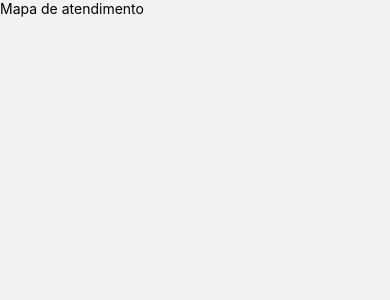
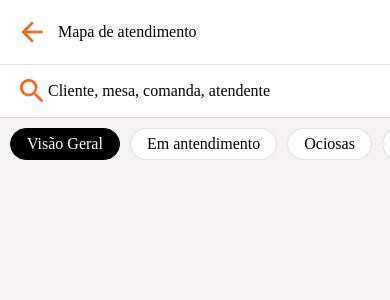
Before and after one commit to G4briel25/MyApp, a React Native app: screen /MapaAtendimento in a window 390 px wide. Before the commit this address had no page. Shown: the top 300 px of the page. Built offline with nearby package versions, Linux system fonts and the light colour scheme.

Commit message:
botões para filtrar mesas feito.

```diff
--- a/App.tsx
+++ b/App.tsx
@@ -12,8 +12,8 @@ export default function App() {
     <NavigationContainer>
       <Stack.Navigator>
         <Stack.Screen name='Mapa Atendimento' component={MapaAtendimento} options={{ headerShown: false }} />
+        <Stack.Screen name="Home" component={HomeScreen} options={{ headerShown: false }} />
         <Stack.Screen name='Novo Pedido' component={ModalNovoPedido} options={{ headerShown: false }} />
-        <Stack.Screen name="Home" component={HomeScreen} options={{ headerShown: false }} />
       </Stack.Navigator>
     </NavigationContainer>
   );
--- a/src/styles/styleCss.ts
+++ b/src/styles/styleCss.ts
@@ -1,27 +1,30 @@
 import styled from 'styled-components/native';
 
 const HomeContainer = styled.View`
-  display: flex;
-  padding: 16px 0;
-  justify-content: center;
-  align-items: center;
+  background-color: #FFF;
 `;
 
-const HomeTitle = styled.Text`
-  font-size: 28px;
-  height: 56px;
+const HomeContainerTitle = styled.View`
   width: 100%;
-  text-align: center;
-  font-family: 'Poppins-Light';
-  color: #EF5E1A;
+  padding: 10px 0;
   border-bottom-width: 1px;
   border-bottom-color: #DDD;
   border-bottom-style: solid;
 `;
 
+const HomeTitle = styled.Text`
+  background-color: #FFF;
+  font-size: 28px;
+  text-align: center;
+  font-family: 'Poppins-Light';
+  color: #EF5E1A;
+`;
+
 const BodyContainer = styled.View`
   width: 100%;
+  height: 100%;
   padding: 16px;
+  background-color: #FFF;
 `;
 
 const BodyTitle = styled.Text`
@@ -45,7 +48,7 @@ const MesaContainer = styled.View`
 // Componente MesaCards
 const MesaCards = styled.View`
   padding: 16px;
-  background-color: #dfdfdfff;
+  background-color: #F4F2F2;
   border-radius: 8px;
   height: 156px;
   width: 48%;
@@ -124,12 +127,71 @@ const TipoPedidoText = styled.Text`
 
 
 // Componente MapaAtendimento
+const MapaAtendimentoContainer = styled.View`
+  background-color: #F4F2F2;
+  flex: 1;
+`;
+
 const MapaAtendimentoHeader = styled.View`
+  flex-direction: row;
+  align-items: center;
+  padding: 16px;
+  border-bottom-width: 1px;
+  border-bottom-color: #DDD;
+  border-bottom-style: solid;
+  background-color: #FFF;
+`;
 
+const MapaAtendimentoTitle = styled.Text`
+  font-size: 16px;
+  margin-left: 10px;
+  font-family: 'Poppins-Medium';
+`;
+
+const MapaAtendimentoPesquisa = styled.View`
+  flex-direction: row;
+  align-items: center;
+  padding: 10px 16px;
+  background-color: #FFF;
+  border-bottom-width: 1px;
+  border-bottom-color: #DDD;
+  border-bottom-style: solid;
+`;
+
+const MapaAtendimentoInput = styled.TextInput`
+  width: 100%;
+  font-size: 16px;
+  font-family: 'Poppins-Light';
+`;
+
+const MapaAtendimentoBotoes = styled.View`
+  padding: 10px 0 10px 10px;
+  flex-direction: row;
+  align-items: center;
+`;
+
+const MapaAtendimentoTouchableOpacity = styled.TouchableOpacity`
+  height: 32px;
+  border-radius: 16px;
+  background-color: ${props => props.isActive ? '#000' : '#FFF'};
+  border-width: 1px;
+  border-color: ${props => props.isActive ? '#000' : '#DDD'};
+  padding: 0 16px;
+  justify-content: center;
+  align-items: center;
+  margin-right: 10px;
+`;
+
+const MapaAtendimentoTouchTitle = styled.Text`
+  font-size: 16px;
+  font-family: 'Poppins-Medium';
+  color: ${props => props.isActive ? '#FFF' : '#000'};
+  text-align: center;
 `;
 
 export {
   HomeContainer,
+  HomeContainerTitle,
   HomeTitle,
   BodyContainer,
   BodyTitle,
@@ -145,4 +207,12 @@ export {
   TipoPedidoContainerLeft,
   TipoPedidoContainerRight,
   TipoPedidoText,
+  MapaAtendimentoContainer,
+  MapaAtendimentoHeader,
+  MapaAtendimentoTitle,
+  MapaAtendimentoPesquisa,
+  MapaAtendimentoInput,
+  MapaAtendimentoBotoes,
+  MapaAtendimentoTouchableOpacity,
+  MapaAtendimentoTouchTitle,
 };
--- a/src/views/home/Home.tsx
+++ b/src/views/home/Home.tsx
@@ -1,11 +1,13 @@
 import React from 'react';
-import { HomeContainer, HomeTitle, BodyContainer, BodyTitle, BodySubTitle, MesaContainer } from '../../styles/styleCss';
+import { HomeContainer, HomeTitle, BodyContainer, BodyTitle, BodySubTitle, MesaContainer, HomeContainerTitle } from '../../styles/styleCss';
 import MesaCard from '../../components/MesaCard/MesaCard';
 
 export default function HomeScreen() {
     return (
         <HomeContainer>
-            <HomeTitle>Pigz Comanda</HomeTitle>
+            <HomeContainerTitle>
+              <HomeTitle>Pigz Comanda</HomeTitle>
+            </HomeContainerTitle>
 
             <BodyContainer>
               <BodyTitle>Caixa 10</BodyTitle>
--- a/src/views/mapa-atendimento/MapaAtendimento.tsx
+++ b/src/views/mapa-atendimento/MapaAtendimento.tsx
@@ -1,9 +1,74 @@
-import { Text, View } from "react-native";
+import React, { useState } from 'react';
+import { FlatList } from 'react-native';
+import Icon from 'react-native-vector-icons/MaterialIcons';
+import {
+    MapaAtendimentoBotoes,
+    MapaAtendimentoContainer,
+    MapaAtendimentoHeader,
+    MapaAtendimentoInput,
+    MapaAtendimentoPesquisa,
+    MapaAtendimentoTitle,
+    MapaAtendimentoTouchableOpacity,
+    MapaAtendimentoTouchTitle
+} from "../../styles/styleCss";
 
 export default function MapaAtendimento() {
-    return(
-        <View>
-            <Text>Mapa de atendimento</Text>
-        </View>
+
+    const [activeButton, setActiveButton] = useState('Visão Geral');
+
+    const otherButtons = [
+        'Em antendimento',
+        'Ociosas',
+        'Disponíveis',
+        'Sem pedidos',
+        'Meus atendimentos'
+    ];
+
+    const renderButton = ({ item }) => (
+        <MapaAtendimentoTouchableOpacity
+            isActive={activeButton === item}
+            onPress={() => setActiveButton(item)}
+        >
+            <MapaAtendimentoTouchTitle isActive={activeButton === item}>
+                {item}
+            </MapaAtendimentoTouchTitle>
+        </MapaAtendimentoTouchableOpacity>
+    );
+
+    return (
+        <MapaAtendimentoContainer>
+            <MapaAtendimentoHeader>
+                <Icon name="arrow-back" size={32} color="#FA641E" />
+                <MapaAtendimentoTitle>Mapa de atendimento</MapaAtendimentoTitle>
+            </MapaAtendimentoHeader>
+
+            <MapaAtendimentoPesquisa>
+                <Icon name="search" size={32} color="#FA641E" />
+                <MapaAtendimentoInput placeholder="Cliente, mesa, comanda, atendente"></MapaAtendimentoInput>
+            </MapaAtendimentoPesquisa>
+
+            <MapaAtendimentoBotoes>
+                <MapaAtendimentoTouchableOpacity
+                    isActive={activeButton === 'Visão Geral'}
+                    onPress={() => setActiveButton('Visão Geral')}
+                >
+                    <MapaAtendimentoTouchTitle
+                        isActive={activeButton === 'Visão Geral'}
+                    >
+                        Visão Geral
+                    </MapaAtendimentoTouchTitle>
+                </MapaAtendimentoTouchableOpacity>
+
+                <FlatList
+                    data={otherButtons}
+                    renderItem={renderButton}
+                    keyExtractor={(item, index) => index.toString()}
+                    horizontal
+                    showsHorizontalScrollIndicator={false}
+                    style={{flex: 1}}
+                />
+
+            </MapaAtendimentoBotoes>
+        </MapaAtendimentoContainer>
     );
 }
--- a/src/views/modal-novo-pedido/ModalNovoPedido.tsx
+++ b/src/views/modal-novo-pedido/ModalNovoPedido.tsx
@@ -1,4 +1,3 @@
-import { Text, View } from "react-native";
 import { DivBar, NodoPedidoSubTitle, NovoPedidoContainer, NovoPedidoTitle } from '../../styles/styleCss';
 import TipoPedido from "../../components/TipoPedido/TipoPedido";
 
```
